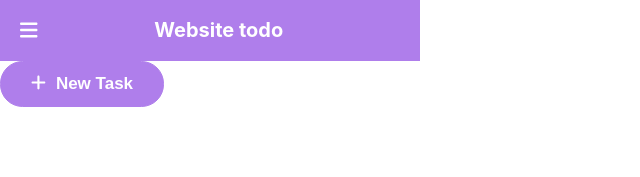
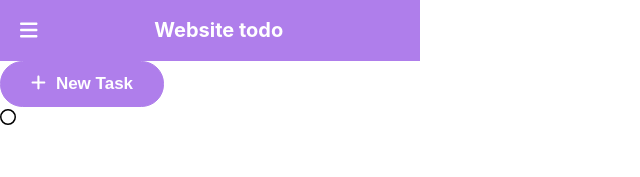
Before and after one commit to vinhvanvu/hangs-todo, a React (Create React App) app: page / in a window 1280 px wide. Shown: the top 177 px of the page, without its empty margins (0-640 px from the left). Built offline with nearby package versions, Linux system fonts and the light colour scheme.

Commit message:
added a checkbox

```diff
--- /dev/null
+++ b/src/Components/Checkbox/Checkbox.jsx
@@ -0,0 +1,12 @@
+import { FontAwesomeIcon } from '@fortawesome/react-fontawesome';
+import { faCircle } from '@fortawesome/free-regular-svg-icons';
+import { faCab, faCircleCheck } from '@fortawesome/free-solid-svg-icons';
+import './Checkbox.css';
+
+export default function Checkbox(props) {
+    return (
+        <div onClick={props.onClick}>
+            {props.checked ? <FontAwesomeIcon icon={faCircleCheck} />:< FontAwesomeIcon icon={faCircle} />}
+        </div>
+    )
+}
--- a/src/Components/TodoList/TodoList.jsx
+++ b/src/Components/TodoList/TodoList.jsx
@@ -1,8 +1,20 @@
 import NewTaskButton from '../NewTaskButton/NewTaskButton.jsx';
+import Checkbox from '../Checkbox/Checkbox.jsx';
+import { useState } from 'react';
 import './TodoList.css';
 
 export default function TodoList() {
+    const [Checked, setChecked] = useState(false);
+
+    const handleChecked = () => {
+
+        setChecked(!Checked)
+    }
+
     return (
-        <NewTaskButton />
+        <div>
+            <NewTaskButton />
+            <Checkbox onClick={handleChecked} checked={Checked}/>
+        </div>
     )
 }
```
Also changed, not shown: src/Components/Checkbox/Checkbox.css (added).
